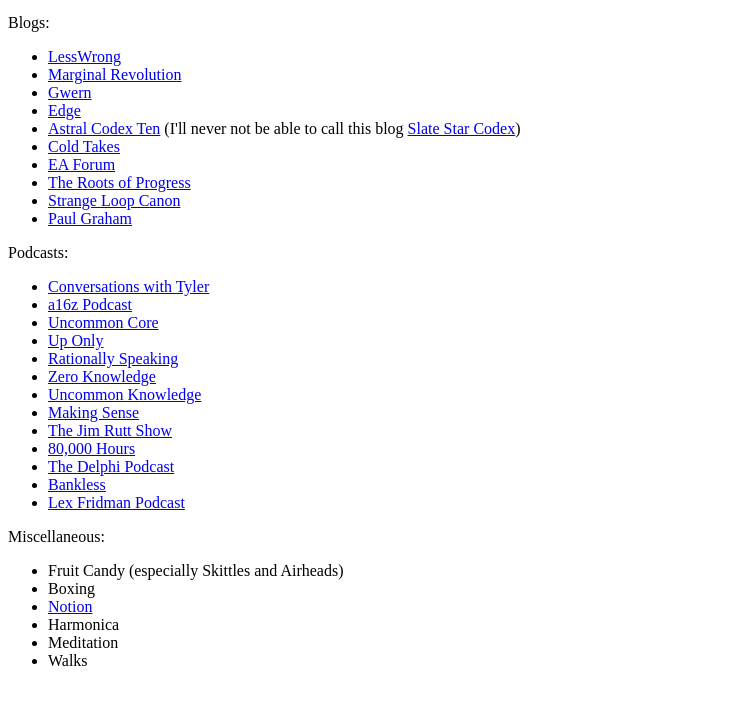
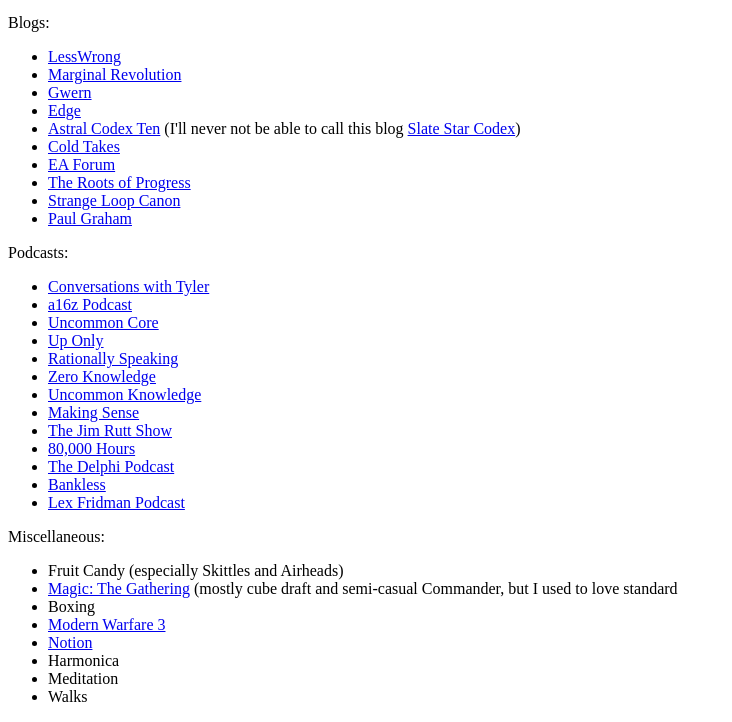
Before and after one commit to nickmatthew414/nickmatthew414.github.io, a plain HTML site: page stuff.html in a window 1280 px wide. Shown: the part 1107-1829 px from the top of the page, without its empty margins (0-732 px from the left). Before the commit the page ends 1793 px from the top, so only its background shows below. Drawn offline with Linux system fonts and the light colour scheme.

Commit message:
new stuff

```diff
--- a/stuff.html
+++ b/stuff.html
@@ -103,7 +103,9 @@
     <p>Miscellaneous:</p>
     <ul>
         <li>Fruit Candy (especially Skittles and Airheads)</li>
+        <li><a href="https://magic.wizards.com/en">Magic: The Gathering</a> (mostly cube draft and semi-casual Commander, but I used to love standard</li>
         <li>Boxing</li>
+        <li><a href="https://www.callofduty.com/mw3">Modern Warfare 3</a></li>
         <li><a href="https://www.notion.so/" target="_blank">Notion</a></li>
         <li>Harmonica</li>
         <li>Meditation</li>
```
